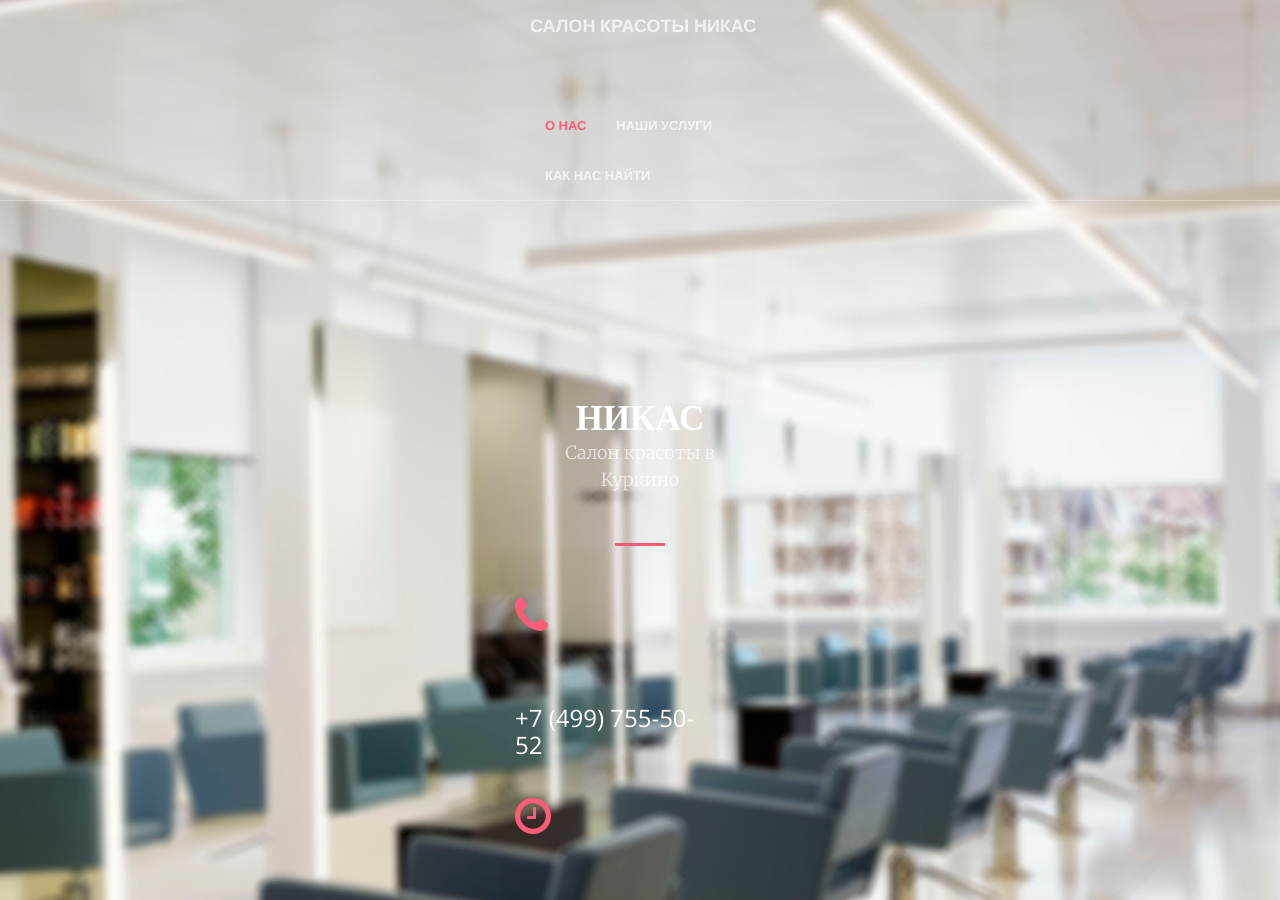
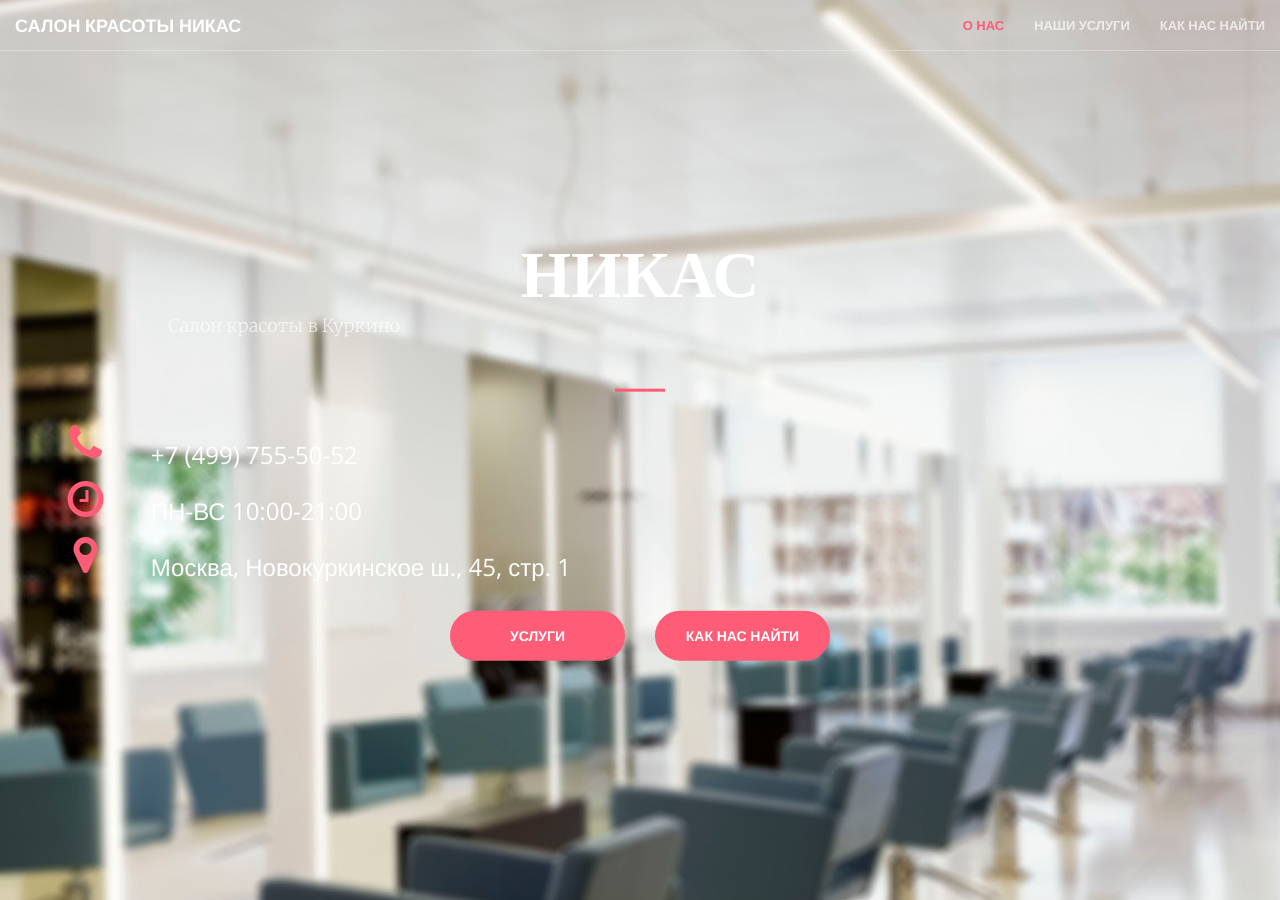
Before and after one commit to Burtonserg/nikas, a Jekyll site: the page built from index.html, in a window 1280 px wide and 900 px high. Built offline with Jekyll 4.4.1, drawn with Linux system fonts in a browser that asks for light colours.

Commit message:
Revert "34"
This reverts commit 547df04eec1a3aff22fc5451eee740bc9910ec51.

```diff
--- a/_includes/header.html
+++ b/_includes/header.html
@@ -13,8 +13,8 @@
                     <div class="col-xs-1 text-center">
                         <i class="fa fa-3x fa-phone wow bounceIn text-primary" data-wow-delay=".1s"></i>
                     </div>
-                    <div class="col-xs-11">
-                        <span><h3 class="text-left">+7 (499) 755-50-52</h3></span>
+                    <div class="col-xs-11" style="display: inline-block;">
+                        <span><h3 style="display: inline-block; vertical-align: middle;"class="text-left">+7 (499) 755-50-52</h3></span>
                     </div>
                 </div>
                 <div class="row">
--- a/_sass/_base.scss
+++ b/_sass/_base.scss
@@ -213,19 +213,6 @@ header {
     }
 }
 
-div {
-  width: 250px;
-  height: 100px;
-  line-height: 100px;
-  text-align: center;
-}
-
-span {
-  display: inline-block;
-  vertical-align: middle;
-  line-height: normal;
-}
-
 // Sections
 
 .section-heading {
```
